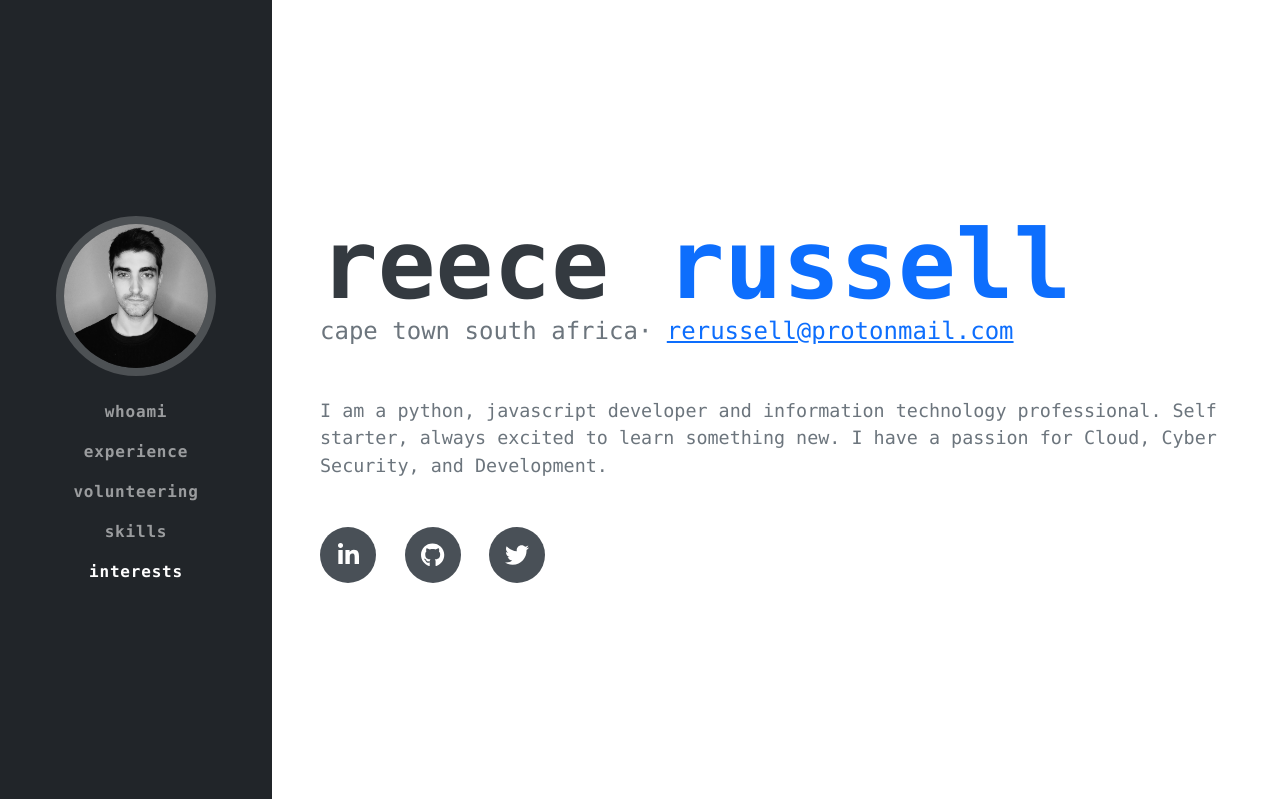
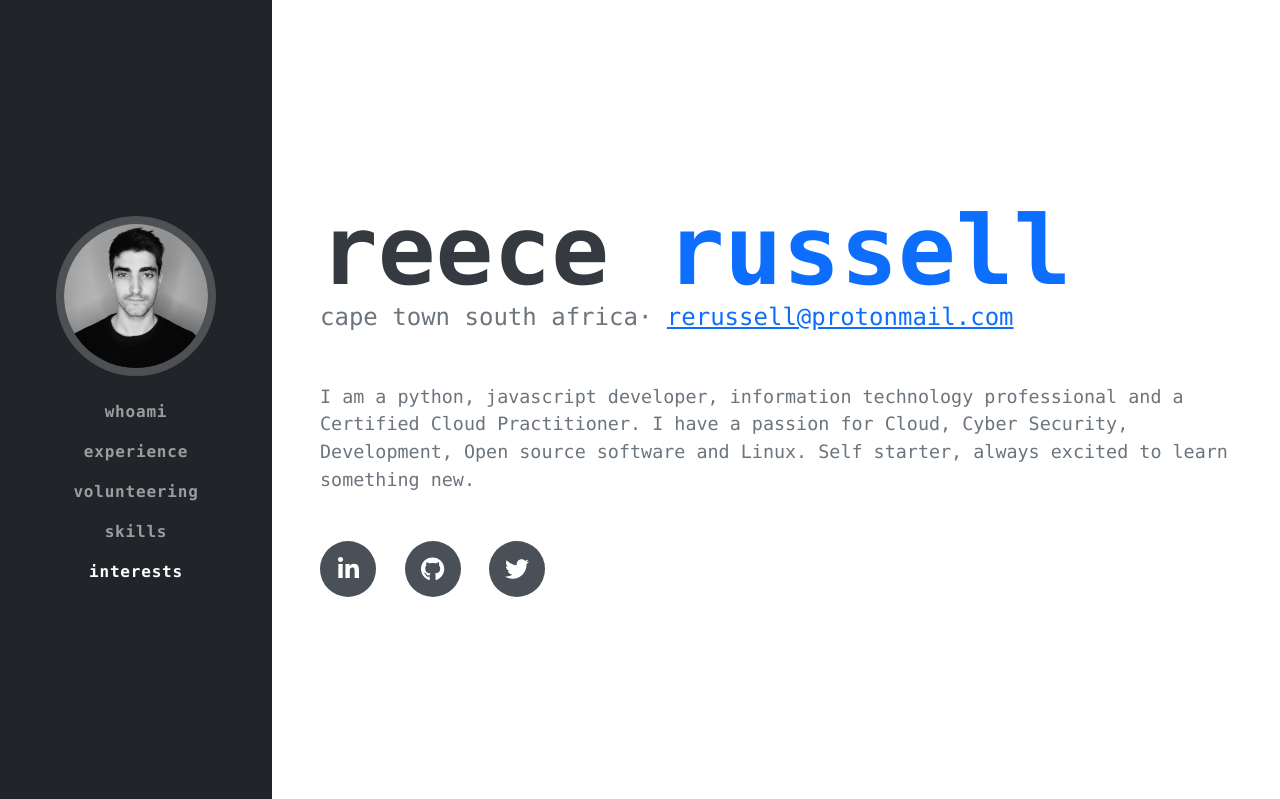
Before and after one commit to itswolv3/reece-russell-website, a Flask app: page / in a window 1280 px wide. Shown: the top 799 px of the page. Run offline with Flask 2, Linux system fonts and the light colour scheme; some libraries are stand-ins or nearby versions; some web fonts are replaced.

Commit message:
Added updated CV and modified hero section with updated certification.

```diff
--- a/templates/index.html
+++ b/templates/index.html
@@ -98,8 +98,9 @@
             >
           </div>
           <p class="lead mb-5">
-            I am a python, javascript developer and information technology professional. Self starter, always excited to learn something new.
-            I have a passion for Cloud, Cyber Security, and Development.
+            I am a python, javascript developer, information technology professional and a Certified Cloud Practitioner.
+            I have a passion for Cloud, Cyber Security, Development, Open source software and Linux.
+            Self starter, always excited to learn something new.
           </p>
           <div class="social-icons">
             <a class="social-icon fa-linkedin" href="https://www.linkedin.com/in/reece-russell-a4146a20b/" target="_blank" rel="noreferrer noopener"><i class="fab fa-linkedin-in"></i></a>
```
